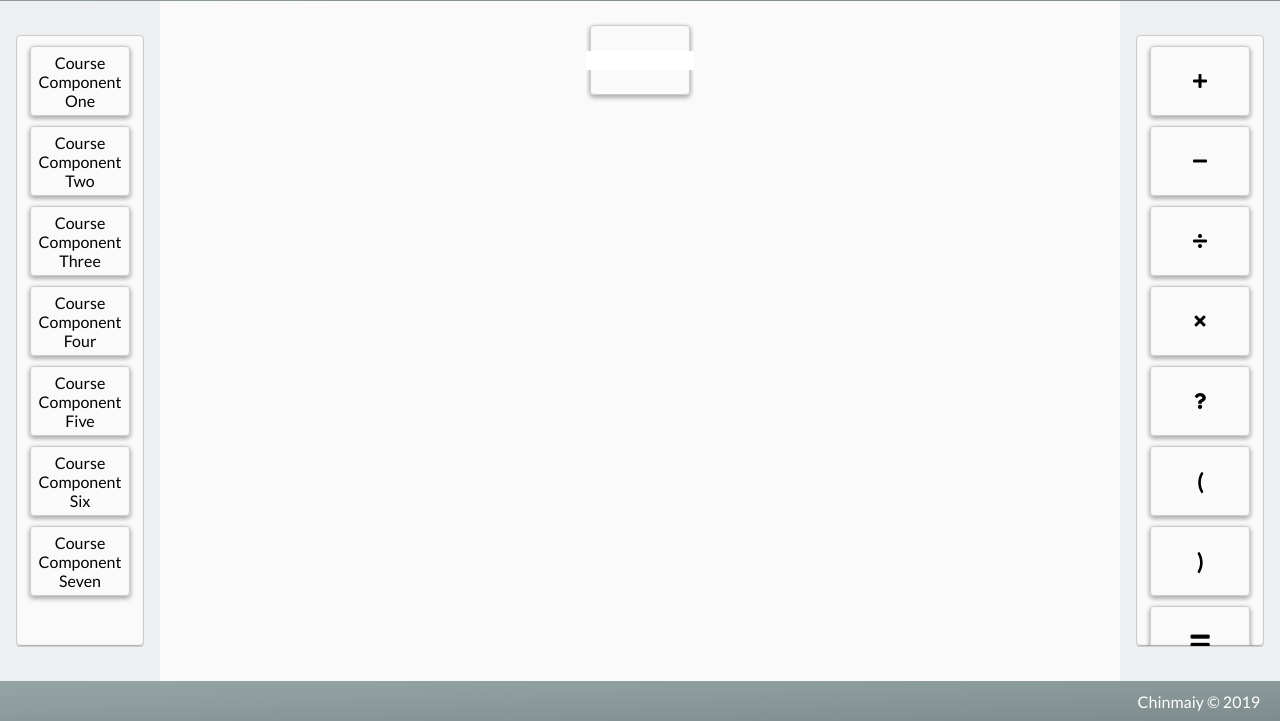
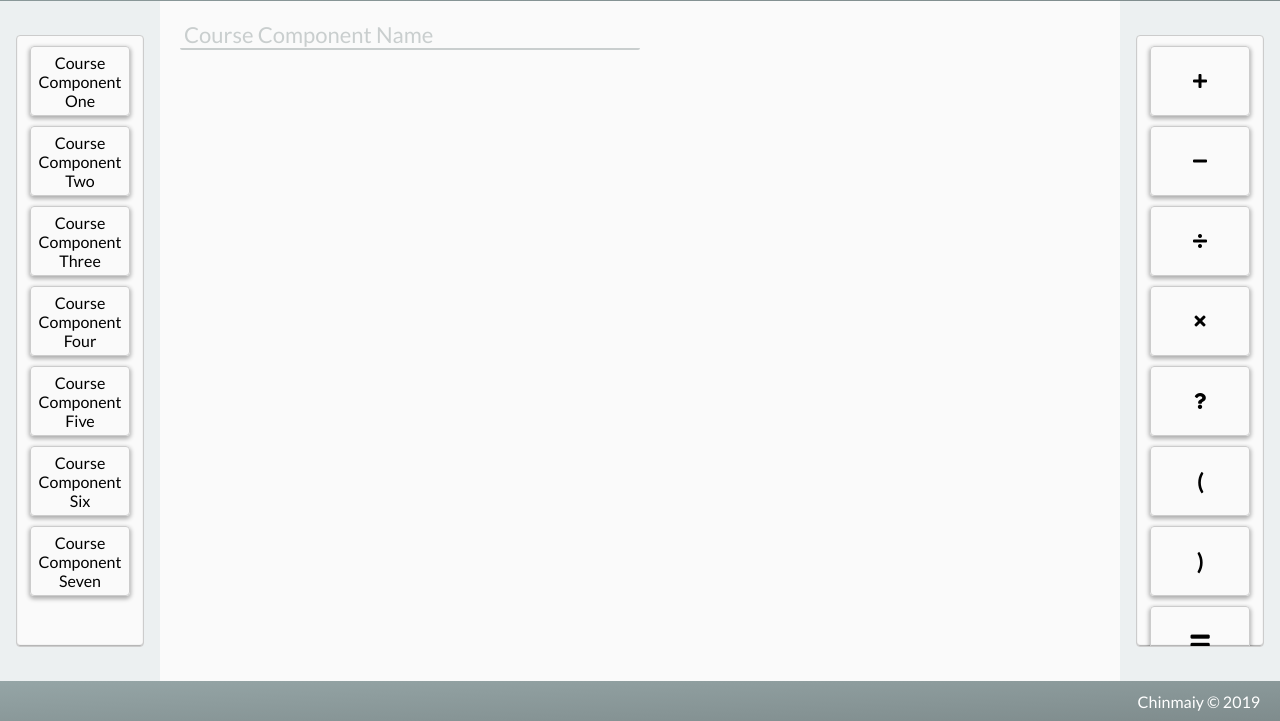
Before and after one commit to Chinmaiy/fe_challenges, a plain HTML site: page expressions/index.html in a window 1280 px wide. Shown: the part 79-800 px from the top of the page. Drawn offline with Linux system fonts and the light colour scheme.

Commit message:
Expressions - more layout and functionality

```diff
--- a/expressions/index.html
+++ b/expressions/index.html
@@ -72,15 +72,10 @@
         </aside>
 
         <section class="content-main expression-builder-container">
+
+            <input type="text" class="expression-name" name="expression-name" placeholder="Course Component Name">
             <div class="expression-builder">
-                <div class="expression-operation-wrapper">
 
-                        <div class="expression-operation">
-                            <input type="number" class="expression-constant-value">
-                        </div>
-
-                        <button class="expression-delete-btn"><i class="far fa-window-close"></i></button>
-                    </div>
             </div>
         </section>
 
--- a/expressions/script.js
+++ b/expressions/script.js
@@ -11,10 +11,14 @@ const operations = {
     minus: '<i class="fas fa-minus"></i>',
     multiply:  '<i class="fas fa-times"></i>',
     divide: '<i class="fas fa-divide"></i>',
-    constant: '<i class="fas fa-question"></i>',
+    constant: '<input type="number" class="expression-constant-value" placeholder="Value">',
     equals: '<i class="fas fa-equals"></i>',
     lte: '<i class="fas fa-less-than-equal"></i>',
     gte: '<i class="fas fa-greater-than-equal"></i>'
+}
+
+const getTime = () => {
+    return (new Date()).toLocaleTimeString();
 }
 
 const isParenthesis = operation => {
--- a/expressions/style.css
+++ b/expressions/style.css
@@ -12,12 +12,39 @@
 	margin: 0;
 }
 
+input {
+    background: transparent;
+    border-bottom: 2px solid rgba(var(--darker-grey-rbg), 0.40);
+    outline: none;
+    color: #262b31;
+    box-shadow: none;
+    font-size: 22px;
+    border-radius: 2px;
+}
+
+input:focus, select:focus {
+    /* box-shadow: 0 0 5px rgba(var(--darker-grey-rbg), 0.5); */
+    border-bottom: 2px solid rgba(var(--darker-grey-rbg), 0.8);
+}
+
+input[type=number]::-webkit-inner-spin-button,
+input[type=number]::-webkit-outer-spin-button {
+    -webkit-appearance: none;
+    margin: 0;
+}
+
+::placeholder {
+    color: rgba(var(--darker-grey-rbg), 0.40);
+    padding-left: 4px;
+}
+
 :root {
     --white: #FAFAFA;
     --dark-white: #ecf0f1;
     --light-grey: #bdc3c7;
     --dark-grey: #95a5a6;
     --darker-grey: #7f8c8d;
+    --darker-grey-rbg: 127, 140, 141;
     --purple: #BA68C8;
     --darker-purple: #9C27B0;
     --darkest-red: #d50000;
@@ -79,8 +106,8 @@ body {
 .content-main {
     flex: 1;
     display: flex;
-    justify-content: center;
-    align-items: center;
+    flex-direction: column;
+    align-items: flex-start;
 }
 
 .expressions-operations-container {
@@ -111,6 +138,14 @@ body {
     justify-content: center;
     align-items: center;
     text-align: center;
+    word-wrap: normal;
+}
+
+
+.expression-constant-value {
+    height: 35px;
+    width: 70px;
+    padding-left: 10px;
 }
 
 .parenthesis {
@@ -119,10 +154,14 @@ body {
 }
 
 .expression-builder-container {
-    width: 100%;
-    height: 100%;
     padding: 20px;
     box-sizing: border-box;
+}
+
+.expression-name {
+    width: 50%;
+    min-width: 255px;
+    margin-bottom: 20px;
 }
 
 .expression-builder {
```
